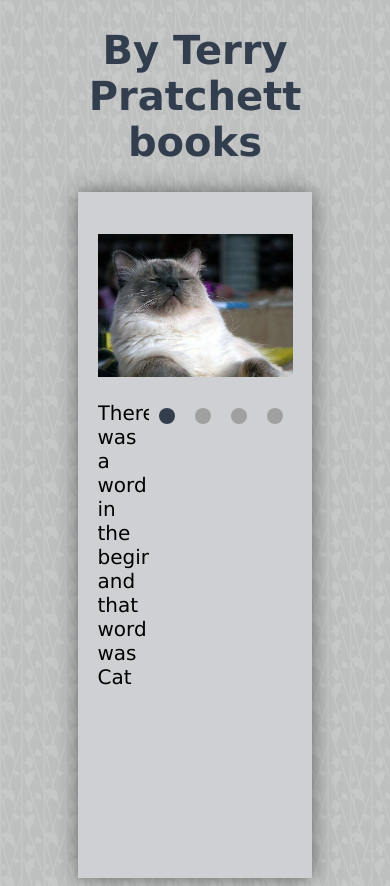
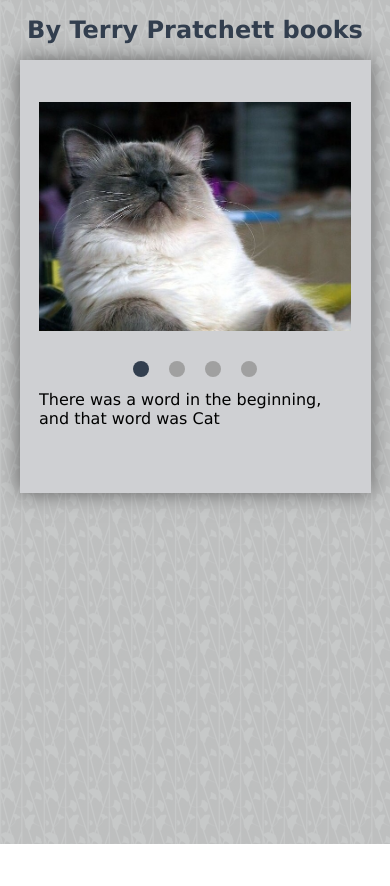
Before and after one commit to d-khabarova/cssMemSlider, a plain HTML site: page cssMemSlider/index.html in a window 390 px wide. After the commit the page ends 844 px from the top, so only its background shows below. Drawn offline with Linux system fonts and the light colour scheme.

Commit message:
feat: add media-queries (Mon, May 16, 2022 17:12:52 PM)

```diff
--- a/cssMemSlider/style.css
+++ b/cssMemSlider/style.css
@@ -1,6 +1,6 @@
 body {
     font-family: Verdana, Geneva, Tahoma, sans-serif;
-	font-size: 1.25em;
+    font-size: 1.25em;
     background: url("../cssMemSlider/images/background.png") repeat;
 }
 
@@ -28,7 +28,7 @@ h1 {
     display: none;
 }
 
-.img {
+.slides .img {
     display: flex;
     width: 400%;
     transition: all 1s ease-out 0s;
@@ -38,7 +38,7 @@ h1 {
     width: 25%;
 }
 
-img {
+.slide img {
     width: 100%;
 }
 
@@ -113,3 +113,30 @@ label:active .button {
 #slide4:checked ~ .bottom-content .text {
     transform: translate(-75%, 0%);
 }
+
+@media screen and (max-width: 768px){
+    body {
+      font-size: 1em;
+    }
+
+    .wrapper {
+      max-width: 90vw;
+    }
+
+    h1 {
+      font-size: 1.5em;
+    }
+
+}
+
+@media screen and (max-width: 480px){
+
+    .bottom-content {
+      flex-direction: column-reverse;
+    }
+
+    .controls {
+      align-self: center;
+    }
+
+}
```
Also changed, not shown: 1 other file.
